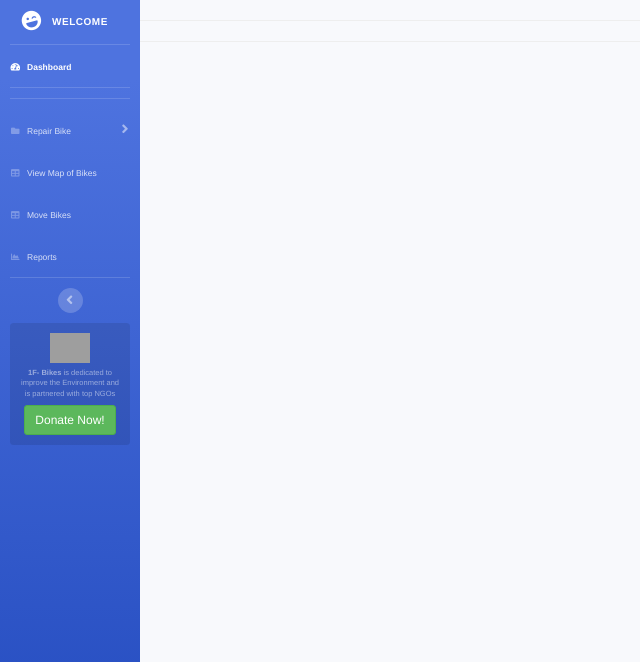
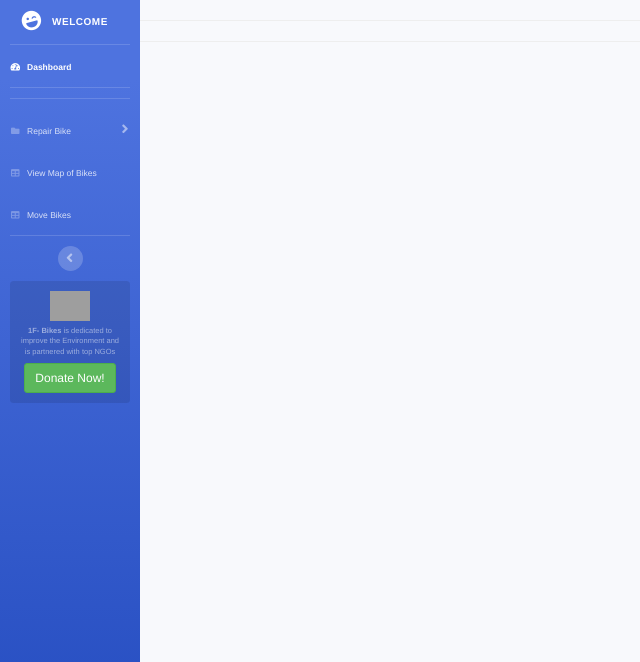
Before and after one commit to ananthp189/1Fbikes, a Django app: template bike/bikeapp/templates/bikeapp/movebike.html in a window 1280 px wide. Shown: the top 662 px of the page, without its empty margins (0-640 px from the left). Run offline with Django 3.2, Linux system fonts and the light colour scheme; the template is opened without the code that fills it, so the values that code supplies are empty; some libraries are stand-ins or nearby versions; grey boxes are pictures that could not be loaded.

Commit message:
Update movebike.html

```diff
--- a/bike/bikeapp/templates/bikeapp/movebike.html
+++ b/bike/bikeapp/templates/bikeapp/movebike.html
@@ -105,12 +105,6 @@
                     <span>Move Bikes</span></a>
             </li>
 
-			 <!-- Nav Item - Charts -->
-            <li class="nav-item">
-                <a class="nav-link" href="/datavisualization">
-                    <i class="fas fa-fw fa-chart-area"></i>
-                    <span>Reports</span></a>
-            </li>
 
             <!-- Divider -->
             <hr class="sidebar-divider d-none d-md-block">
```
